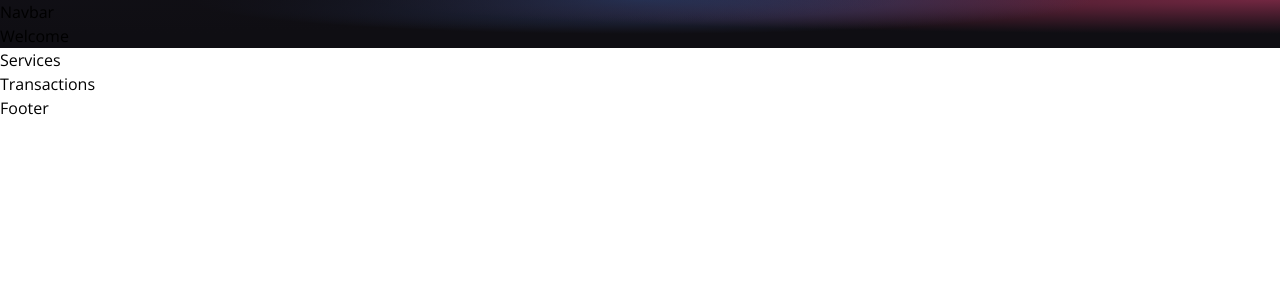
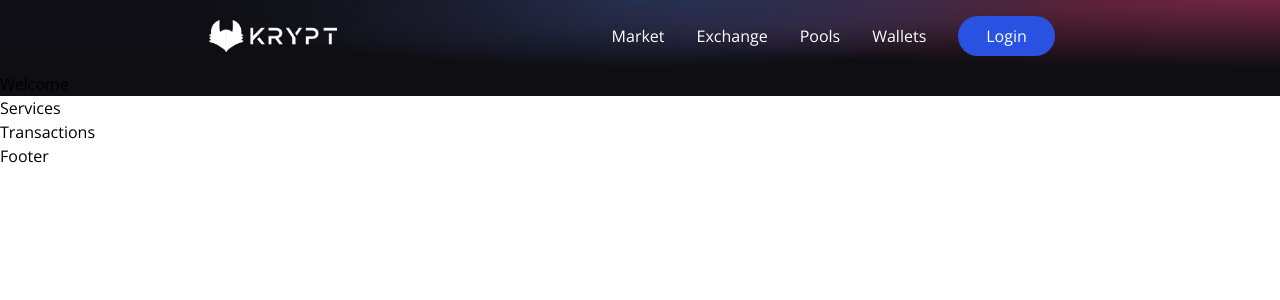
Before and after one commit to izuchukwu-eric/crypto-memes, a React (Vite) app in the folder client/: page / in a window 1280 px wide. Shown: the top 300 px of the page. Built offline with nearby package versions, Linux system fonts and the light colour scheme.

Commit message:
Navbar done

```diff
--- a/client/src/components/Navbar.jsx
+++ b/client/src/components/Navbar.jsx
@@ -1,13 +1,47 @@
+import React, {useState} from 'react'
 import {HiMenuAlt4} from "react-icons/hi"
 import {AiOutlineClose} from "react-icons/ai"
 
 import logo from "../../images/logo.png"
 
+const NavbarItem = ({title, classProps}) => {
+    return (
+        <li className={`mx-4 cursor-pointer ${classProps}`}>
+            {title}
+        </li>
+    )
+}
+
 const Navbar = () => {
+    const [toggleMenu, setToggleMenu] = useState(false);
+
     return (
-        <h1>
-            Navbar
-        </h1>
+      <nav className="w-full flex md:justify-center justify-between items-center p-4">
+          <div className="md:flex-[0.5] flex-initial justify-center items-center">
+            <img src={logo} alt='logo' className="w-32 cursor-pointer" />
+          </div>
+          <ul className="text-white md:flex hidden list-none flex-row justify-between items-center flex-initial">
+            {["Market", "Exchange", "Pools", "Wallets"].map((item, index) => (
+                <NavbarItem key={item + index} title={item} />
+            ))}
+            <li className="bg-[#2952e3] py-2 px-7 mx-4 rounded-full cursor-pointer hover:bg-[#2546bd]">
+                Login
+            </li>
+          </ul>
+          <div className="flex relative">
+                {toggleMenu ? <AiOutlineClose fontSize={28} className="text-white md:hidden cursor-pointer" onClick={() => setToggleMenu(false)} /> : <HiMenuAlt4 fontSize={28} className="text-white md:hidden cursor-pointer" onClick={() => setToggleMenu(true)} />}
+                {toggleMenu && (
+                    <ul className='z-10 fixed top-0 -right-2 p-3 w-[70vw] h-screen shadow-2xl md:hidden list-none flex flex-col justify-start items-end rounded-md blue-glassmorphism text-white animate-slide-in'>
+                        <li className='text-xl w-full my-2'>
+                            <AiOutlineClose onClick={() => setToggleMenu(false)} />
+                        </li>
+                        {["Market", "Exchange", "Pools", "Wallets"].map((item, index) => (
+                          <NavbarItem key={item + index} title={item} classProps='my-2 text-lg' />
+                        ))}
+                    </ul>
+                )}
+          </div>
+      </nav>
     );
 }
 
```
